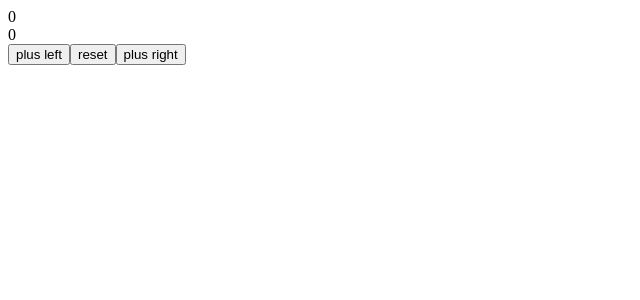
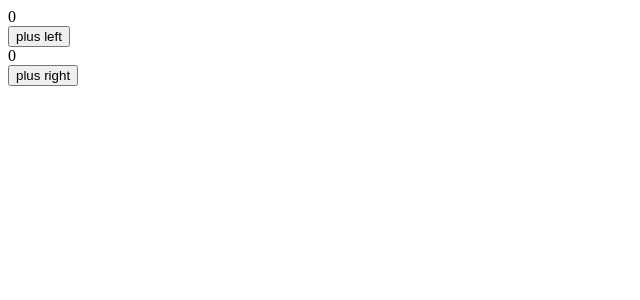
Before and after one commit to kat-kime/full-stack-open, a React (Vite) app in the folder introdemo/: page / in a window 1280 px wide. Shown: the top 300 px of the page, without its empty margins (0-640 px from the left). Built offline with nearby package versions, Linux system fonts and the light colour scheme.

Commit message:
ch1-d, handling arrays

```diff
--- a/introdemo/src/App.jsx
+++ b/introdemo/src/App.jsx
@@ -4,42 +4,36 @@ const Display = ({ counter }) => <div>{counter}</div>
 const Button = ({ onClick, text }) => <button onClick={onClick}>{text}</button>
 
 const App = (props) => {
-  const [clicks, setClicks] = useState({
-    left: 0,
-    right: 0
-  })
+  const [left, setLeft] = useState(0)
+  const [right, setRight] = useState(0)
 
-  const incLeft = () => setClicks({
-    ...clicks,
-    left: clicks.left + 1
-  })
+  const [allClicks, setAllClicks] = useState([])
 
-  const incRight = () => setClicks({
-    ...clicks,
-    right: clicks.right + 1
-  })
+  const incLeft = () => {
+    setLeft(left + 1)
+    setAllClicks(allClicks.concat('L'))
+  }
 
-  const reset = () => setClicks({
-    left: 0,
-    right: 0
-  })
+  const incRight = () => {
+    setRight(right + 1)
+    setAllClicks(allClicks.concat('R'))
+  }
+
+  console.log("all clicks:", allClicks)
 
   return (
     <div>
-      <Display counter={clicks.left} />
-      <Display counter={clicks.right} />
+      <Display counter={left} />
       <Button
         onClick={incLeft}
         text='plus left'
       />
-      <Button
-        onClick={reset}
-        text='reset'
-      />
+      <Display counter={right} />
       <Button
         onClick={incRight}
         text='plus right'
       />
+      <Display counter={allClicks.join('')} />
     </div>
   )
 }
```
